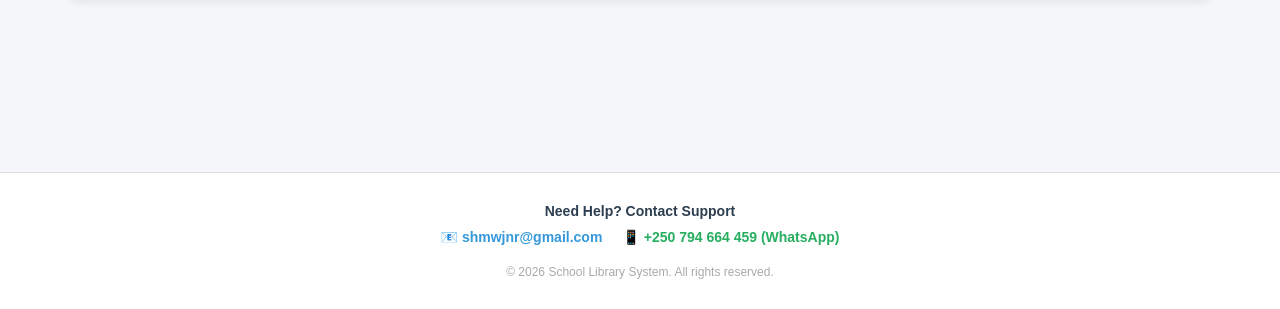
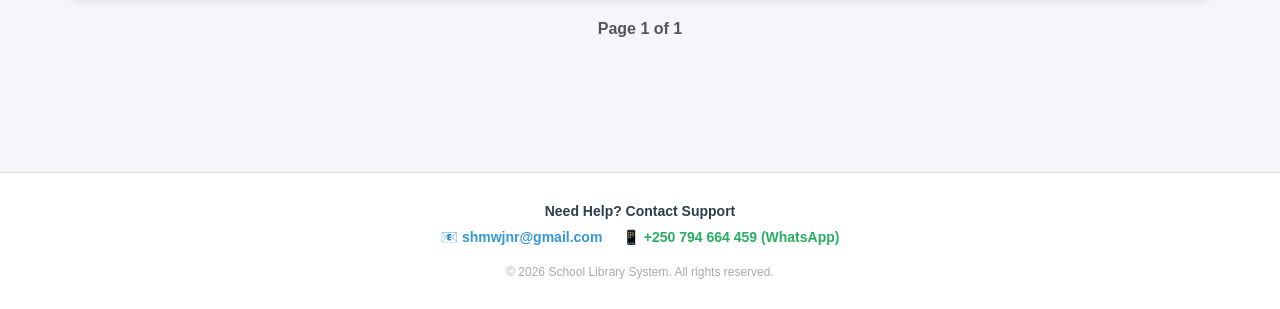
Before and after one commit to 02805/LIBRARY-APP, a Flask app: page /books in a window 1280 px wide. Shown: the part 491-800 px from the top of the page. Run offline with Flask 3, Linux system fonts and the light colour scheme; a user stored in the database is signed in; data that the repository does not hold is empty; some libraries are stand-ins or nearby versions.

Commit message:
Update books.html

```diff
--- a/templates/books.html
+++ b/templates/books.html
@@ -46,4 +46,17 @@
     </tr>
     {% endfor %}
 </table>
+
+<!-- Pagination Controls -->
+<div style="display: flex; justify-content: center; align-items: center; gap: 15px; margin-top: 20px;">
+    {% if page > 1 %}
+        <a href="/books?page={{ page - 1 }}{% if search_query %}&search={{ search_query }}{% endif %}" style="padding: 8px 15px; background: #3498db; color: white; text-decoration: none; border-radius: 5px; font-weight: bold;">⬅️ Previous</a>
+    {% endif %}
+
+    <span style="font-weight: bold; color: #555;">Page {{ page }} of {{ total_pages if total_pages > 0 else 1 }}</span>
+
+    {% if page < total_pages %}
+        <a href="/books?page={{ page + 1 }}{% if search_query %}&search={{ search_query }}{% endif %}" style="padding: 8px 15px; background: #3498db; color: white; text-decoration: none; border-radius: 5px; font-weight: bold;">Next ➡️</a>
+    {% endif %}
+</div>
 {% endblock %}
```
